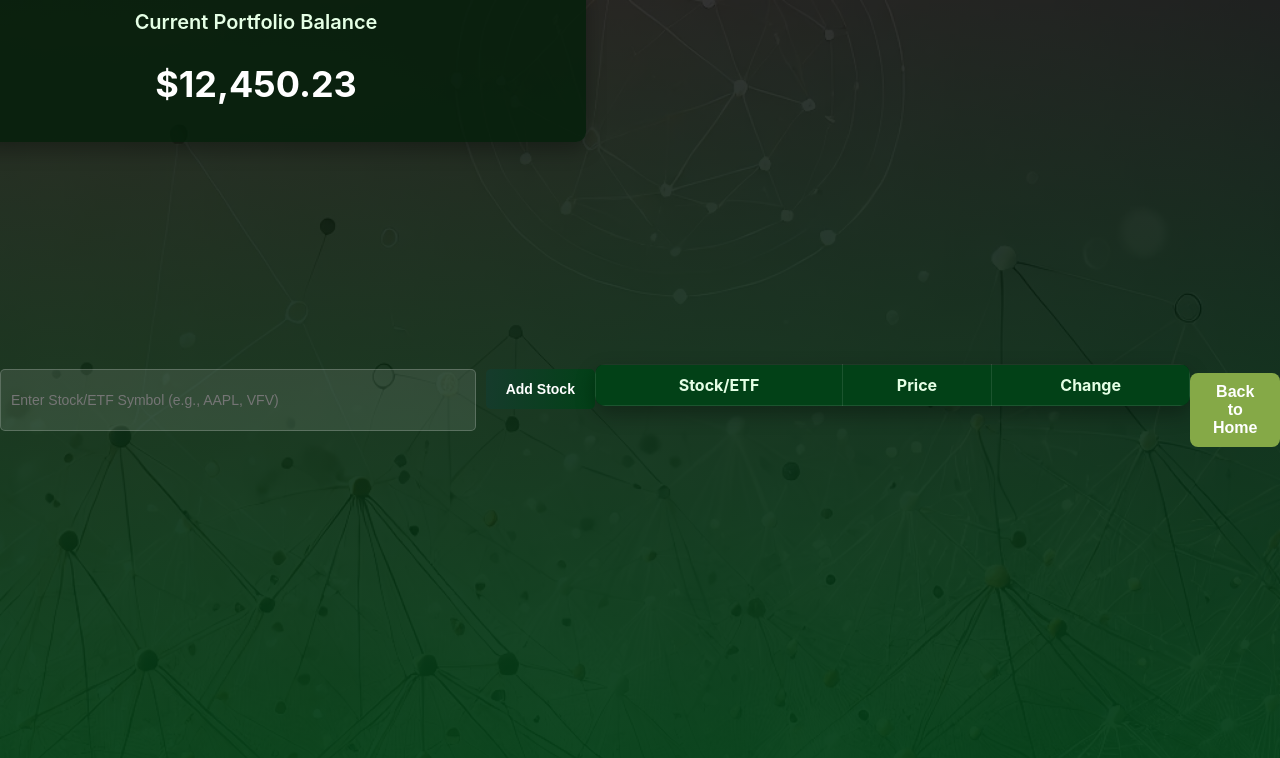
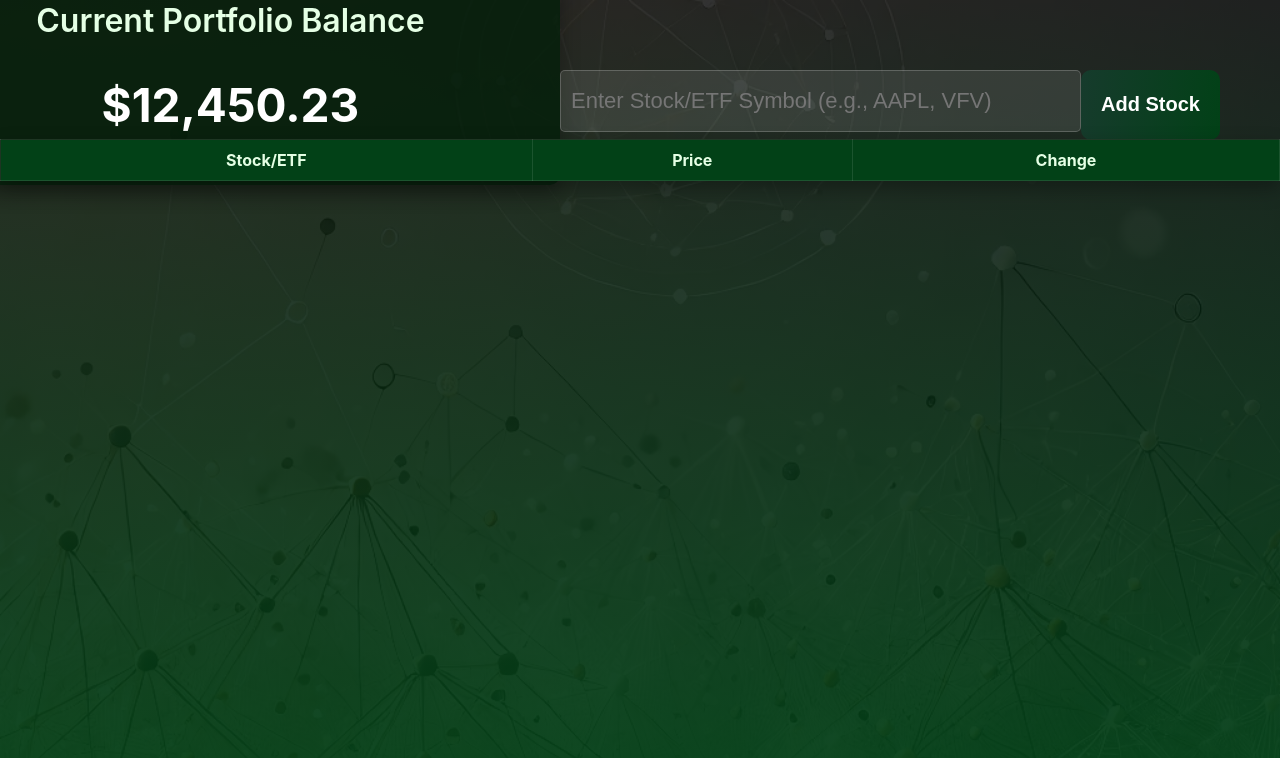
Before and after one commit to ArianZdar/WealthPlex, a React (Create React App) app in the folder my-app/: page /portfolio in a window 1280 px wide. Shown: the top 758 px of the page. Built offline with nearby package versions, Linux system fonts and the light colour scheme.

Commit message:
portfolio UI done

```diff
--- a/my-app/src/pages/portfoliopage/portfolio.css
+++ b/my-app/src/pages/portfoliopage/portfolio.css
@@ -26,49 +26,52 @@
     margin-bottom: 30px;
     width: 100%;
     max-width: 600px;
+    height:170px;
 
-    /* Positioning properties */
-    position: absolute; /* Allows you to control the exact position */
-    top: 8%; /* Adjust vertical position */
-    left: 20%; /* Center horizontally */
-    transform: translate(-50%, -50%); /* Centers the element */
+
+    position: absolute;
+    top: 10%;
+    left: 18%;
+    transform: translate(-50%, -50%);
 }
 
 .balance-title {
-    font-size: 20px;
+    font-size: 32px;
     font-weight: 600;
     color: #e5ffe5;
-    margin-bottom: 5px;
+    margin-bottom: 30px;
 }
 
 .balance-amount {
-    font-size: 36px;
+    font-size: 46px;
     font-weight: bold;
-    color: #ffffff;
+    color: hsl(0, 0%, 100%);
 }
 
 .add-stock-section {
     display: flex;
     flex-direction: column;
     align-items: center;
-    margin-bottom: 20px;
+    margin-bottom: 0px;
     width: 100%;
-    max-width: 600px;
     position: absolute;
-    top: 20;
-    left: 70%;
+    top: 15%;
+    left: 52%;
     transform: translate(-50%, -50%);
-
-    /* Dynamic size control */
-    height: auto; /* Let content determine height, but you can set a value */
-    padding: 20px; /* Optional: Add padding */
+    height: auto;
+    padding: 20px;
 }
 
 
 .add-stock-form {
     display: flex;
-    gap: 10px;
-    width: 100%;
+    width: 50%;
+    position: absolute;
+    top: 12%;
+    left: 67%;
+    transform: translate(-50%, -50%);
+    height: 12;
+    padding: 20px;
 }
 
 .add-stock-form input {
@@ -80,7 +83,7 @@
     background: rgba(255, 255, 255, 0.1);
     color: #fff;
     outline: none;
-    font-size: 14px;
+    font-size: 22px;
     transition: border-color 0.3s ease, box-shadow 0.3s ease;
 }
 
@@ -89,16 +92,16 @@
     box-shadow: 0 0 6px rgba(4, 93, 35, 0.5);
 }
 
-.add-stock-form .add-stock-button {
-    height: 40px;
+.add-stock-button {
+    height: 70px;
     background: linear-gradient(95deg, #163b2c, #024117);
     border: none;
     color: #fff;
     font-weight: bold;
-    font-size: 14px;
-    border-radius: 5px;
-    cursor: pointer;
-    padding: 0 20px;
+    font-size: 20px;
+    border-radius: 10px;
+    left: 100;
+    padding: 20px;
     transition: transform 0.2s ease, box-shadow 0.2s ease;
 }
 
@@ -115,15 +118,19 @@
 
 .stock-table {
     width: 100%;
-    max-width: 800px;
-    margin: 0 auto 30px;
+    max-width: 100%;
     border-collapse: collapse;
     background: rgba(3, 31, 9, 0.8);
     color: #fff;
-    border-radius: 10px;
+    border-radius: 0px;
     overflow: hidden;
     box-shadow: 0 8px 20px rgba(0, 0, 0, 0.3);
+    position: absolute;
+    top: 20%;
+    left: 50%;
+    transform: translate(-50%, -50%);
 }
+
 
 .stock-table thead {
     background: #024117;
@@ -146,8 +153,10 @@
 }
 
 .back-button {
-    margin-top: 20px;
-    padding: 10px 20px;
+    margin-top: 800px;
+    left:150px;
+    height:100px;
+    padding: 20px;
     background: linear-gradient(95deg, #163b2c, #024117);
     border: none;
     color: #fff;
--- a/my-app/src/pages/portfoliopage/portfolio.jsx
+++ b/my-app/src/pages/portfoliopage/portfolio.jsx
@@ -1,7 +1,6 @@
 import { useNavigate } from 'react-router-dom';
 import './portfolio.css';
 import React, { useState } from 'react';
-
 
 function Portfolio() {
   const navigate = useNavigate();
@@ -10,8 +9,7 @@ function Portfolio() {
   const [error, setError] = useState(null); // Tracks errors
   const [newStockSymbol, setNewStockSymbol] = useState(""); // User input for stock/ETF symbol
 
-  // const apiKey = "9OT3J033U7E547OP"; // Replace with your Alpha Vantage API key
-  const apiKey = "W8C3AGK5FBFV2BG3";
+  const apiKey = "W8C3AGK5FBFV2BG3"; // Replace with your Alpha Vantage API key
 
   // Function to fetch a stock/ETF by symbol
   const fetchStockBySymbol = async (symbol) => {
@@ -19,9 +17,7 @@ function Portfolio() {
       setLoading(true);
       setError(null);
 
-
-
-      // Step 1: Use SYMBOL_SEARCH to find the correct asset (useful for ETFs like VFV)
+      // Step 1: Use SYMBOL_SEARCH to find the correct asset
       const searchResponse = await fetch(
         `https://www.alphavantage.co/query?function=SYMBOL_SEARCH&keywords=${symbol}&apikey=${apiKey}`
       );
@@ -49,7 +45,7 @@ function Portfolio() {
 
       // Step 3: Format the new stock/ETF entry
       const newStock = {
-        name: bestMatch, // Use the best-matched symbol (e.g., VFV.TO)
+        name: bestMatch,
         price: `$${parseFloat(stockData["05. price"]).toFixed(2)}`,
         change: `${parseFloat(stockData["10. change percent"]).toFixed(2)}%`,
         isPositive: parseFloat(stockData["09. change"]) >= 0,
@@ -84,6 +80,7 @@ function Portfolio() {
       </div>
 
       {/* Add Stock Form */}
+      <div className="add-stock-section">
         <form className="add-stock-form" onSubmit={handleAddStock}>
           <input
             type="text"
@@ -93,11 +90,11 @@ function Portfolio() {
           />
           <button type="submit" className="add-stock-button">Add Stock</button>
         </form>
-
-      {/* Show error messages */}
         {error && <p className="error-message">{error}</p>}
+      </div>
 
       {/* Stock Holdings Table */}
+      <div className="stock-table-section">
         {loading ? (
           <p>Loading stocks...</p>
         ) : (
@@ -114,7 +111,11 @@ function Portfolio() {
                 <tr key={index}>
                   <td className="stock-name">{stock.name}</td>
                   <td className="stock-price">{stock.price}</td>
-                <td className={`stock-change ${stock.isPositive ? 'positive' : 'negative'}`}>
+                  <td
+                    className={`stock-change ${
+                      stock.isPositive ? 'positive' : 'negative'
+                    }`}
+                  >
                     {stock.change}
                   </td>
                 </tr>
@@ -122,11 +123,7 @@ function Portfolio() {
             </tbody>
           </table>
         )}
-
-      {/* Back to Home Button */}
-      <button className="back-button" onClick={() => navigate('/')}>
-        Back to Home
-      </button>
+      </div>
     </div>
   );
 }
```
Lines whose indentation alone changed are shown as unchanged.
